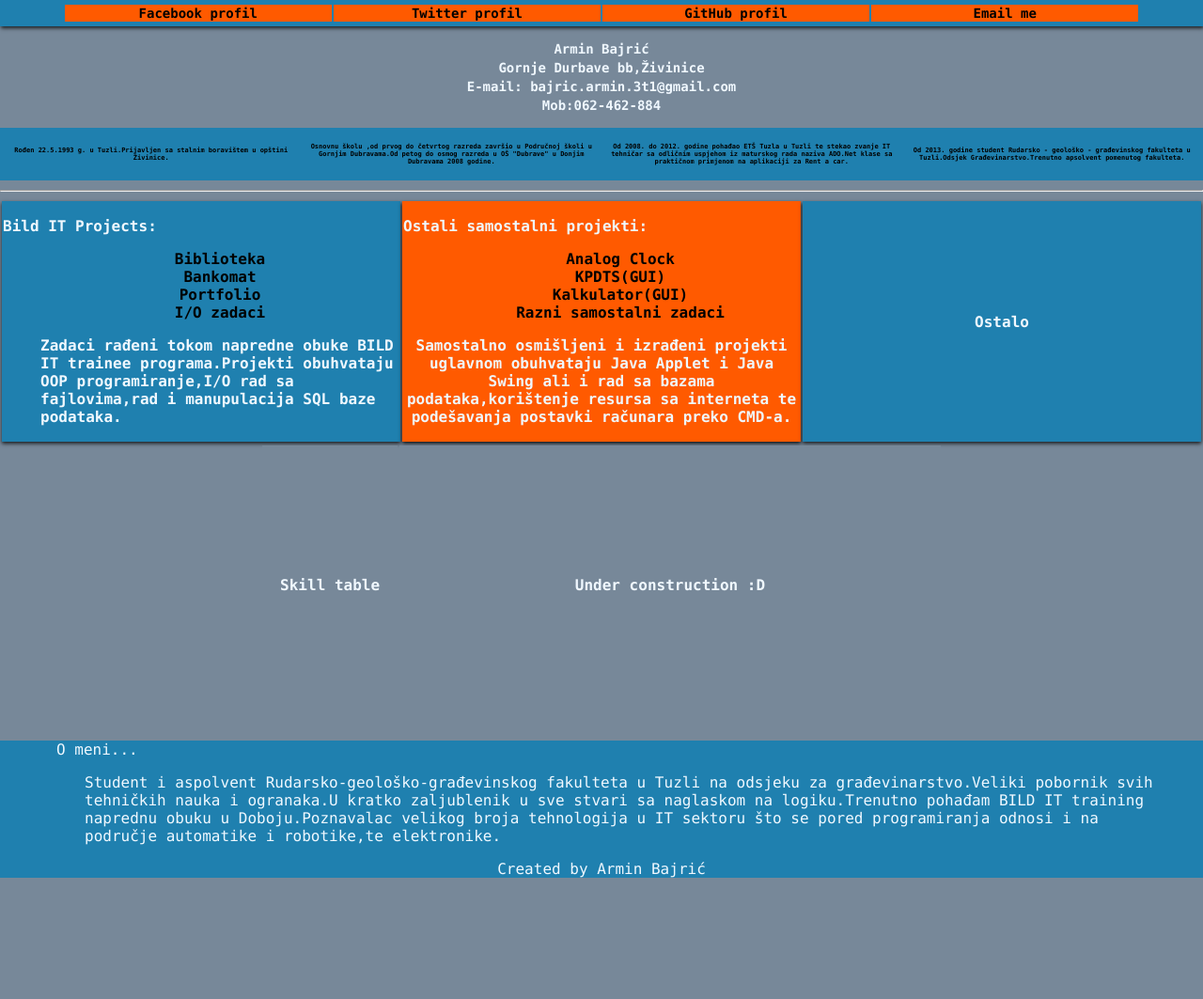
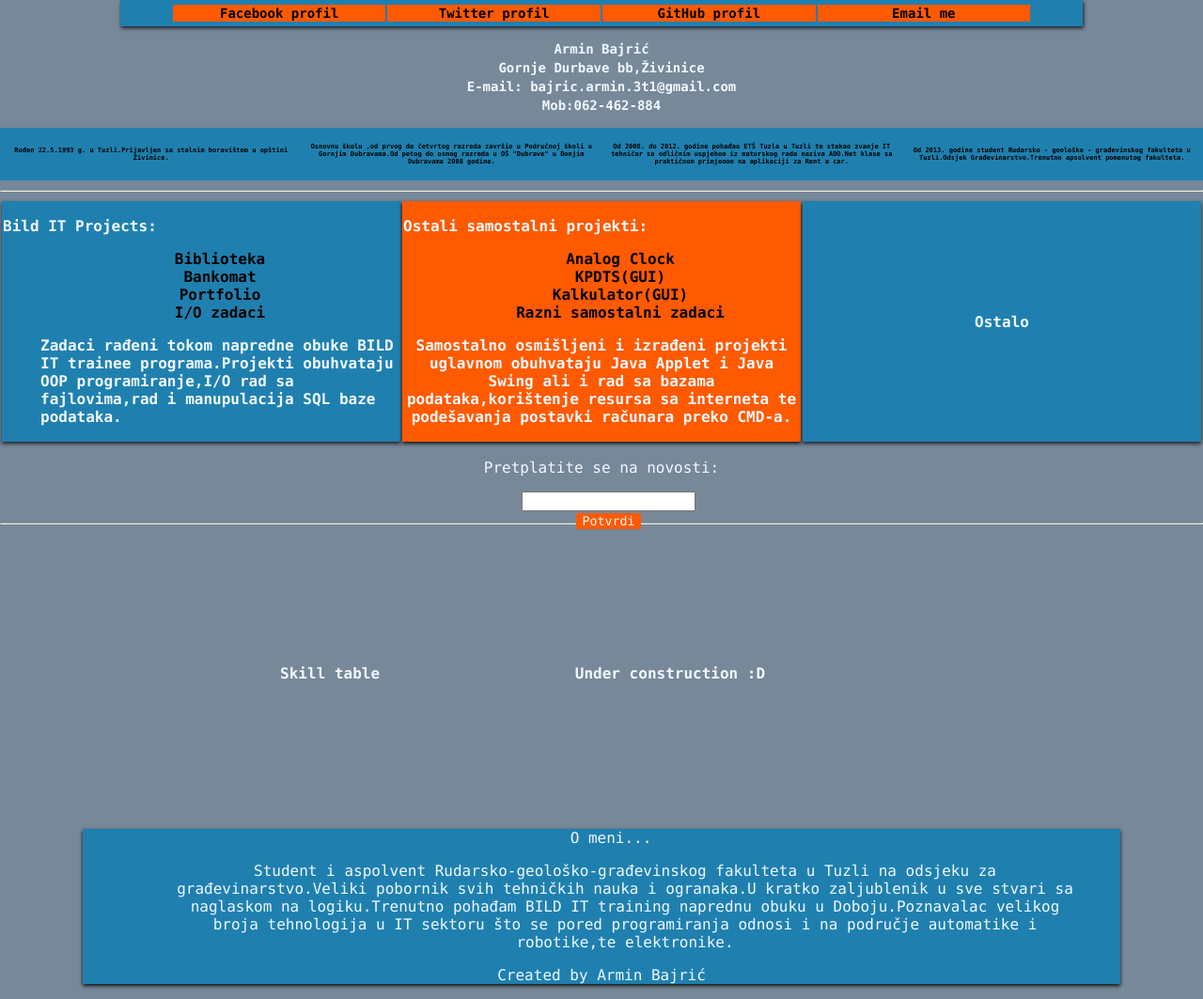
Before and after one commit to arminbajric/Node.js-portfolio, a plain HTML site: page index.html in a window 1280 px wide. Shown: the whole page at 94% size. Before the commit the page ends 950 px from the top, so only its background shows below. Drawn offline with Linux system fonts and the light colour scheme.

Commit message:
Portfolio

```diff
--- a/index.html
+++ b/index.html
@@ -122,6 +122,7 @@ function checkTime(i) {
 
 			width=25%;
 			align-self: center;
+
 		}
 		body
 		{
@@ -149,6 +150,9 @@ function checkTime(i) {
 			margin-bottom: 10px;
 			background-color: #1F80AF;
 			font-size: 14px;
+			position: sticky;
+
+
 		}
 
 		.bio:hover{
@@ -212,10 +216,33 @@ function checkTime(i) {
 		}
 		#about
 		{
+			width: 80%;
 			padding-left: 40px;
 			padding-right: 40px;
 		font-family: Consolas, "Andale Mono", "Lucida Console", "Lucida Sans Typewriter", Monaco, "Courier New", "monospace";
 			color: aliceblue;
+			background-color:#1F80AF;
+			box-shadow: 0px 2px 4px rgba(0, 0, 0, .9);
+		}
+		#pretplata
+		{
+		    width: 70%;
+			font-family: Consolas, "Andale Mono", "Lucida Console", "Lucida Sans Typewriter", Monaco, "Courier New", "monospace";
+			color: aliceblue;
+			height: 60px;
+		}
+		.potvrda
+		{
+			background-color:#ff5a00;
+			border: none;
+
+
+			font-family: Consolas, "Andale Mono", "Lucida Console", "Lucida Sans Typewriter", Monaco, "Courier New", "monospace";
+			color: aliceblue;
+
+		}
+		.potvrda:hover
+		{
 			background-color:#1F80AF;
 		}
 	</style>
@@ -228,8 +255,8 @@ function checkTime(i) {
 <body style="background-color: lightslategray">
 
 
-
-	<table width="100%" border="0"  cellpadding="1" class="meni1" >
+	<center>
+	<table width="80%" border="0"  cellpadding="1" class="meni1" >
 	<tr  bgcolor="#1F80AF" width="100%"   >
 	<th >
 		<table width="90%" align="center"  >
@@ -245,7 +272,7 @@ function checkTime(i) {
 		</th>
 		</tr>
 		</table>
-
+</center>
 
 <table align="center" width="100%" style="background-color: lightslategray;" >
 <tr width="90%" align="center">
@@ -304,6 +331,13 @@ function checkTime(i) {
 			</th>
 		</tr>
 	</table>
+	<center>
+	<div style="padding-left:" id="pretplata" align="center">
+		<p style="padding-left: 0%">Pretplatite se na novosti:</p>
+		<div style="padding-left: 15px"><input type="email"><div></div><input  class="potvrda" type="submit"  value="Potvrdi"></div>
+	</div>
+	</center>
+	<hr>
 	<div  id="skillTable">
 	<table  align="center" height="300"  >
 		<tr class="skill">
@@ -316,11 +350,13 @@ function checkTime(i) {
 		</tr>
 	</table>
 	</div>
+	<center>
 	<div id="about">
 		<p float="left" style="padding-left: 20px">O meni... </p>
 		<p float="left" style="padding-left: 50px">Student i aspolvent Rudarsko-geološko-građevinskog fakulteta u Tuzli na odsjeku za građevinarstvo.Veliki pobornik svih tehničkih nauka i ogranaka.U kratko zaljublenik u sve stvari sa naglaskom na logiku.Trenutno pohađam BILD IT training naprednu obuku u Doboju.Poznavalac velikog broja tehnologija u IT sektoru što se pored programiranja odnosi i na područje automatike i robotike,te elektronike. </p>
 		<p align="center">Created by Armin Bajrić</p>
 	</div>
+	</center>
 	</div>
 </body>
 </html>
```
